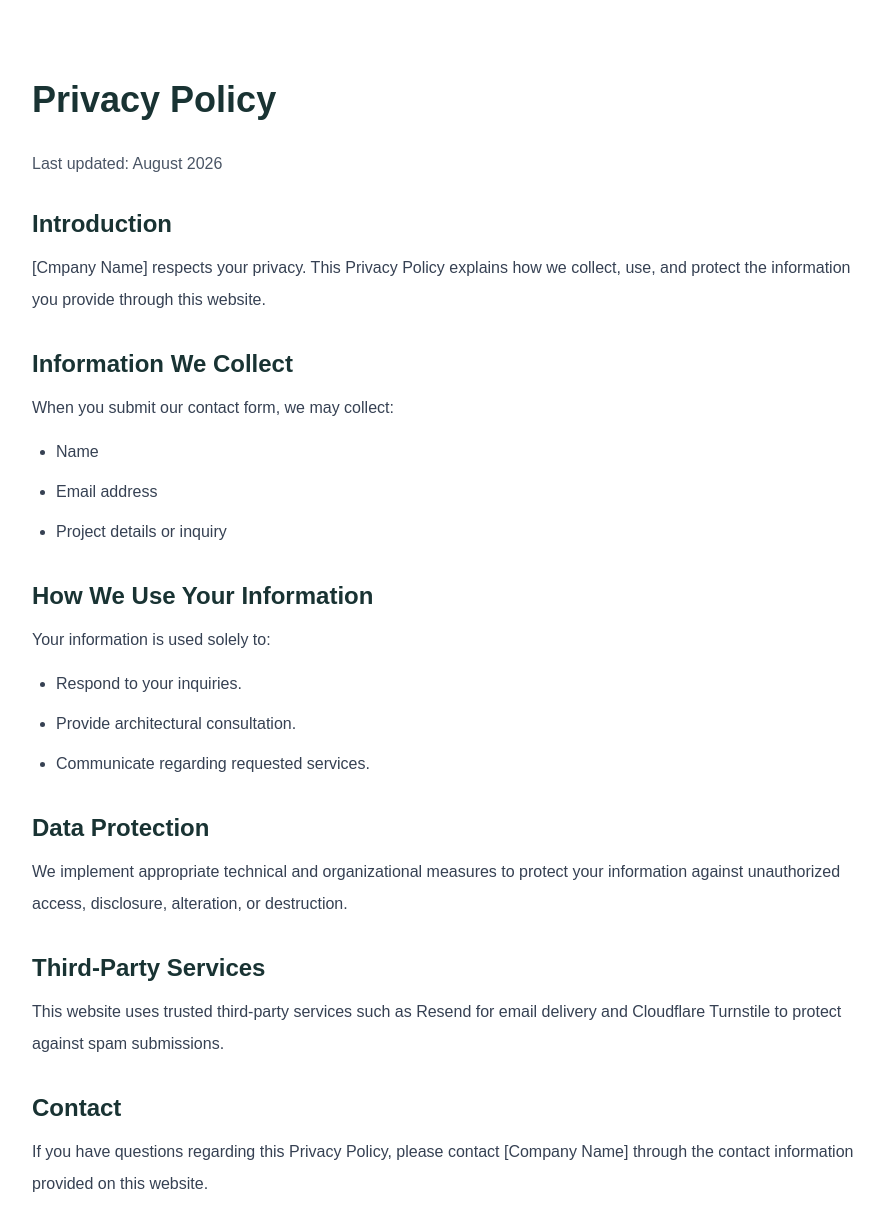
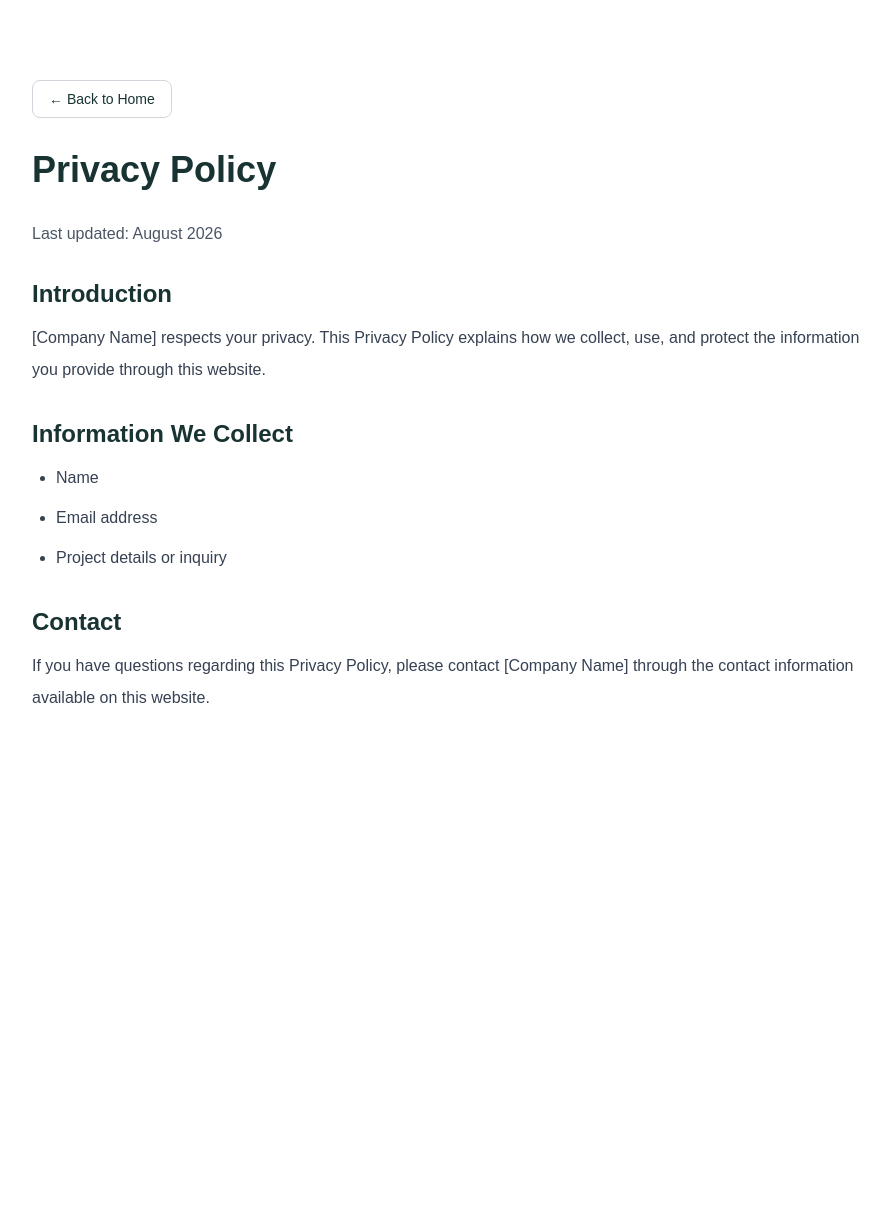
Before and after one commit to merkuloko/RCOP, a Next.js app: page /privacy-policy in a window 1280 px wide. Shown: the top 1228 px of the page, without its empty margins (184-1074 px from the left). After the commit the page ends 800 px from the top, so only its background shows below. Built offline with nearby package versions, Linux system fonts and the light colour scheme.

Commit message:
fixing privacy policy and term of service

```diff
--- a/src/app/privacy-policy/page.tsx
+++ b/src/app/privacy-policy/page.tsx
@@ -1,42 +1,45 @@
-export const metadata = {
-  title: "Privacy Policy | RC Architecture + Design",
-  description: "Privacy Policy for [Clients Companys Name]",
-};
+"use client";
+
+import Link from "next/link";
 
 export default function PrivacyPolicyPage() {
   return (
     <main className="min-h-screen bg-white">
       <div className="mx-auto max-w-4xl px-6 py-20">
-        <h1 className="text-4xl font-bold text-brand-dark mb-8">
+        <Link
+          href="/"
+          className="mb-8 inline-flex items-center gap-2 rounded-lg border border-gray-300 px-4 py-2 text-sm font-medium text-brand-dark transition hover:bg-gray-100"
+        >
+          ← Back to Home
+        </Link>
+
+        <h1 className="mb-8 text-4xl font-bold text-brand-dark">
           Privacy Policy
         </h1>
 
-        <p className="text-gray-600 mb-8">
+        <p className="mb-8 text-gray-600">
           Last updated: August 2026
         </p>
 
         <div className="space-y-8 text-gray-700 leading-8">
-
           <section>
-            <h2 className="text-2xl font-semibold text-brand-dark mb-3">
+            <h2 className="mb-3 text-2xl font-semibold text-brand-dark">
               Introduction
             </h2>
 
             <p>
-                [Cmpany Name] respects your privacy. This Privacy
+              [Company Name] respects your privacy. This Privacy
               Policy explains how we collect, use, and protect the information
               you provide through this website.
             </p>
           </section>
 
           <section>
-            <h2 className="text-2xl font-semibold text-brand-dark mb-3">
+            <h2 className="mb-3 text-2xl font-semibold text-brand-dark">
               Information We Collect
             </h2>
 
-            <p>When you submit our contact form, we may collect:</p>
-
-            <ul className="list-disc pl-6 mt-3 space-y-2">
+            <ul className="list-disc space-y-2 pl-6">
               <li>Name</li>
               <li>Email address</li>
               <li>Project details or inquiry</li>
@@ -44,55 +47,16 @@ export default function PrivacyPolicyPage() {
           </section>
 
           <section>
-            <h2 className="text-2xl font-semibold text-brand-dark mb-3">
-              How We Use Your Information
-            </h2>
-
-            <p>Your information is used solely to:</p>
-
-            <ul className="list-disc pl-6 mt-3 space-y-2">
-              <li>Respond to your inquiries.</li>
-              <li>Provide architectural consultation.</li>
-              <li>Communicate regarding requested services.</li>
-            </ul>
-          </section>
-
-          <section>
-            <h2 className="text-2xl font-semibold text-brand-dark mb-3">
-              Data Protection
-            </h2>
-
-            <p>
-              We implement appropriate technical and organizational measures to
-              protect your information against unauthorized access, disclosure,
-              alteration, or destruction.
-            </p>
-          </section>
-
-          <section>
-            <h2 className="text-2xl font-semibold text-brand-dark mb-3">
-              Third-Party Services
-            </h2>
-
-            <p>
-              This website uses trusted third-party services such as Resend for
-              email delivery and Cloudflare Turnstile to protect against spam
-              submissions.
-            </p>
-          </section>
-
-          <section>
-            <h2 className="text-2xl font-semibold text-brand-dark mb-3">
+            <h2 className="mb-3 text-2xl font-semibold text-brand-dark">
               Contact
             </h2>
 
             <p>
               If you have questions regarding this Privacy Policy, please
               contact [Company Name] through the contact information
-              provided on this website.
+              available on this website.
             </p>
           </section>
-
         </div>
       </div>
     </main>
--- a/src/app/terms-of-service/page.tsx
+++ b/src/app/terms-of-service/page.tsx
@@ -1,24 +1,31 @@
-export const metadata = {
-  title: "Terms of Service | [Company Name]",
-  description: "Terms of Service for [Company Name].",
-};
+"use client";
+
+import Link from "next/link";
 
 export default function TermsPage() {
   return (
     <main className="min-h-screen bg-white">
       <div className="mx-auto max-w-4xl px-6 py-20">
-        <h1 className="text-4xl font-bold text-brand-dark mb-8">
+
+        <Link
+          href="/"
+          className="mb-8 inline-flex items-center gap-2 rounded-lg border border-gray-300 px-4 py-2 text-sm font-medium text-brand-dark transition hover:bg-gray-100"
+        >
+          ← Back to Home
+        </Link>
+
+        <h1 className="mb-8 text-4xl font-bold text-brand-dark">
           Terms of Service
         </h1>
 
-        <p className="text-gray-600 mb-8">
+        <p className="mb-8 text-gray-600">
           Last updated: August 2026
         </p>
 
         <div className="space-y-8 text-gray-700 leading-8">
 
           <section>
-            <h2 className="text-2xl font-semibold text-brand-dark mb-3">
+            <h2 className="mb-3 text-2xl font-semibold text-brand-dark">
               Acceptance
             </h2>
 
@@ -28,25 +35,22 @@ export default function TermsPage() {
           </section>
 
           <section>
-            <h2 className="text-2xl font-semibold text-brand-dark mb-3">
+            <h2 className="mb-3 text-2xl font-semibold text-brand-dark">
               Website Content
             </h2>
 
             <p>
               All designs, images, text, graphics, branding, and other content
-              displayed on this website are the property of RC Architecture +
-              Design unless otherwise stated.
+              displayed on this website are the property of [Company Name] unless otherwise stated.
             </p>
           </section>
 
           <section>
-            <h2 className="text-2xl font-semibold text-brand-dark mb-3">
+            <h2 className="mb-3 text-2xl font-semibold text-brand-dark">
               Permitted Use
             </h2>
 
-            <p>You agree not to:</p>
-
-            <ul className="list-disc pl-6 mt-3 space-y-2">
+            <ul className="mt-3 list-disc space-y-2 pl-6">
               <li>Copy website content without permission.</li>
               <li>Attempt unauthorized access to our systems.</li>
               <li>Use the contact form for spam or unlawful purposes.</li>
@@ -54,19 +58,18 @@ export default function TermsPage() {
           </section>
 
           <section>
-            <h2 className="text-2xl font-semibold text-brand-dark mb-3">
+            <h2 className="mb-3 text-2xl font-semibold text-brand-dark">
               Disclaimer
             </h2>
 
             <p>
               Information presented on this website is provided for general
-              informational purposes only and may be updated without prior
-              notice.
+              informational purposes only and may be updated without prior notice.
             </p>
           </section>
 
           <section>
-            <h2 className="text-2xl font-semibold text-brand-dark mb-3">
+            <h2 className="mb-3 text-2xl font-semibold text-brand-dark">
               Limitation of Liability
             </h2>
 
@@ -78,14 +81,13 @@ export default function TermsPage() {
           </section>
 
           <section>
-            <h2 className="text-2xl font-semibold text-brand-dark mb-3">
+            <h2 className="mb-3 text-2xl font-semibold text-brand-dark">
               Changes
             </h2>
 
             <p>
               We reserve the right to update these Terms of Service at any time.
-              Continued use of the website constitutes acceptance of any
-              revisions.
+              Continued use of this website constitutes acceptance of any revisions.
             </p>
           </section>
 
--- a/src/components/Footer.tsx
+++ b/src/components/Footer.tsx
@@ -5,6 +5,7 @@ import { Turnstile } from '@marsidev/react-turnstile';
 import { Phone, MapPin, Send, CheckCircle, AlertCircle } from 'lucide-react';
 import Image from 'next/image';
 import { FaFacebook } from "react-icons/fa";
+import Link from "next/link";
 
 /**
  * Footer & ContactSection Component
@@ -224,8 +225,19 @@ const Footer = () => {
             <span>© 2026 [Company Name]. All rights reserved.</span>
           </div>
           <div className="flex gap-8">
-            <a href="#" className="hover:text-brand-teal transition-colors">Privacy Policy</a>
-            <a href="#" className="hover:text-brand-teal transition-colors">Terms of Service</a>
+            <Link
+              href="/privacy-policy"
+              className="hover:text-brand-teal transition-colors"
+            >
+              Privacy Policy
+            </Link>
+
+            <Link
+              href="/terms-of-service"
+              className="hover:text-brand-teal transition-colors"
+            >
+              Terms of Service
+            </Link>
           </div>
         </div>
       </div>
```
